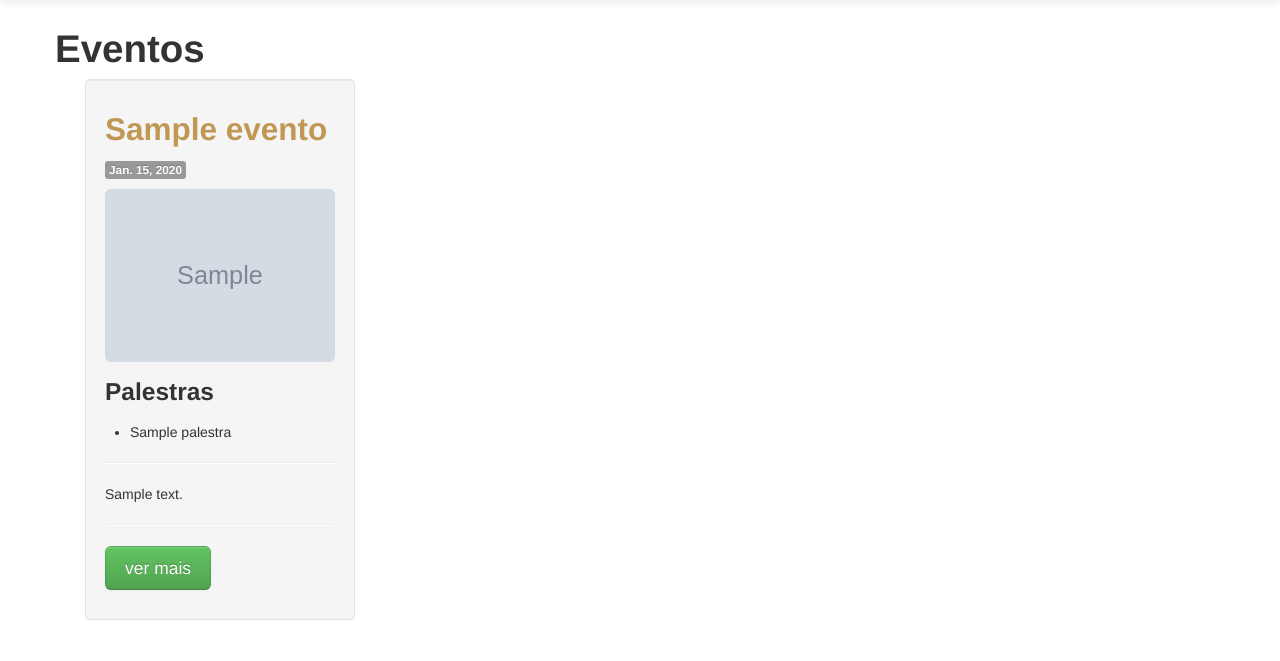
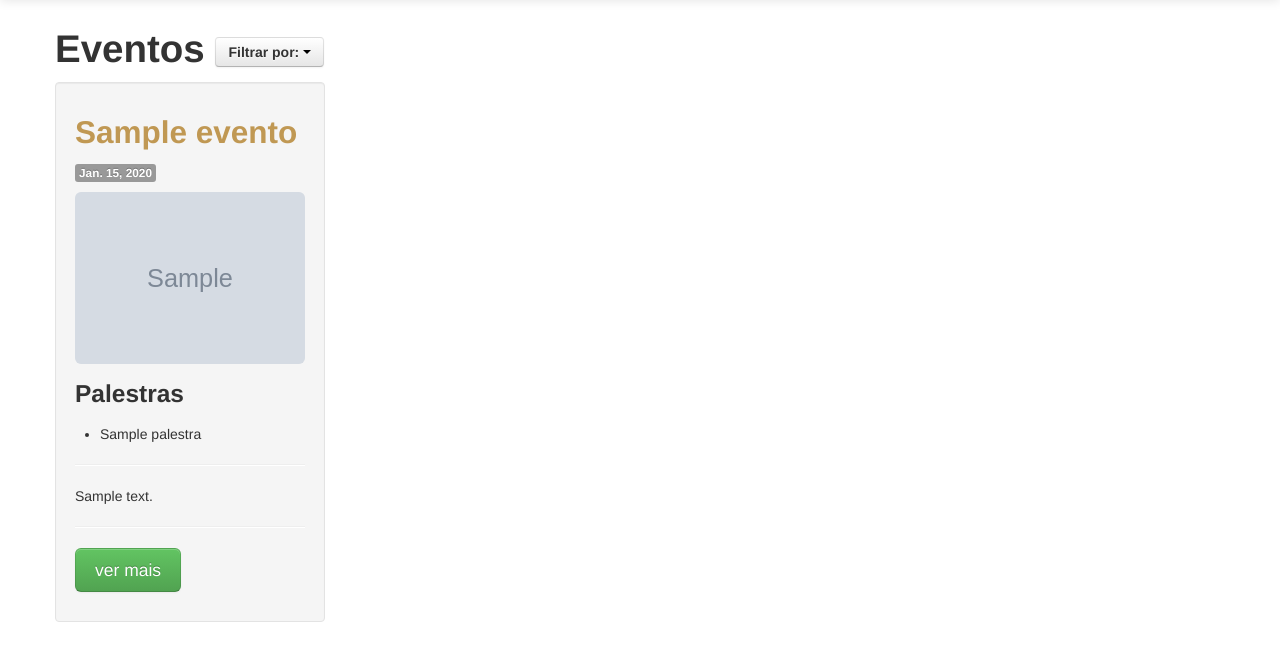
Before and after one commit to intip/Equipe-A, a Django app: template eventos/workshop/templates/index.html in a window 1280 px wide. Shown: the part 41-702 px from the top of the page. Run offline with Django 3.2, Linux system fonts and the light colour scheme; the template is opened without the code that fills it: values that come from a table or form of the project are taken from there, others are empty; tables that the repository leaves empty hold one stand-in row (values such as "Sample post"); grey boxes marked "Sample" are stand-in pictures; parts of the project's set-up code (start-up, migrations or seed data) failed here and were passed over; some libraries are stand-ins or nearby versions.

Commit message:
Adiciona botão de filtra

```diff
--- a/eventos/workshop/templates/event_list.html
+++ b/eventos/workshop/templates/event_list.html
@@ -3,6 +3,7 @@
 {% block content %}
 <h1>Eventos</h1>
 
+<div class="row-fluid">
 	{% for i in content %}
 	<div class="span3">
 		<div class="well">
@@ -29,5 +30,6 @@
 		</div>
 	</div>
 	{% endfor %}
+</div>
 
 {% endblock %}
--- a/eventos/workshop/templates/index.html
+++ b/eventos/workshop/templates/index.html
@@ -1,8 +1,20 @@
 {% extends "base.html" %}
 {% load static %}
 {% block content %}
-<h1>Eventos</h1>
+<h1>Eventos
+    <div class="btn-group">
+      <a class="btn dropdown-toggle" data-toggle="dropdown" href="#">
+        Filtrar por:
+        <span class="caret"></span>
+      </a>
+      <ul class="dropdown-menu">
+        <li><a href="#">Data</a></li>
+        <li><a href="#">Alfabética</a></li>
+      </ul>
+    </div>
+</h1>
 
+<div class="row-fluid">
     {% for i in eventos %}
 
     <div class="span3">
@@ -30,5 +42,6 @@
         </div>
     </div>
     {% endfor %}
+</div>
 
 {% endblock %}
```
Lines whose indentation alone changed are shown as unchanged.
